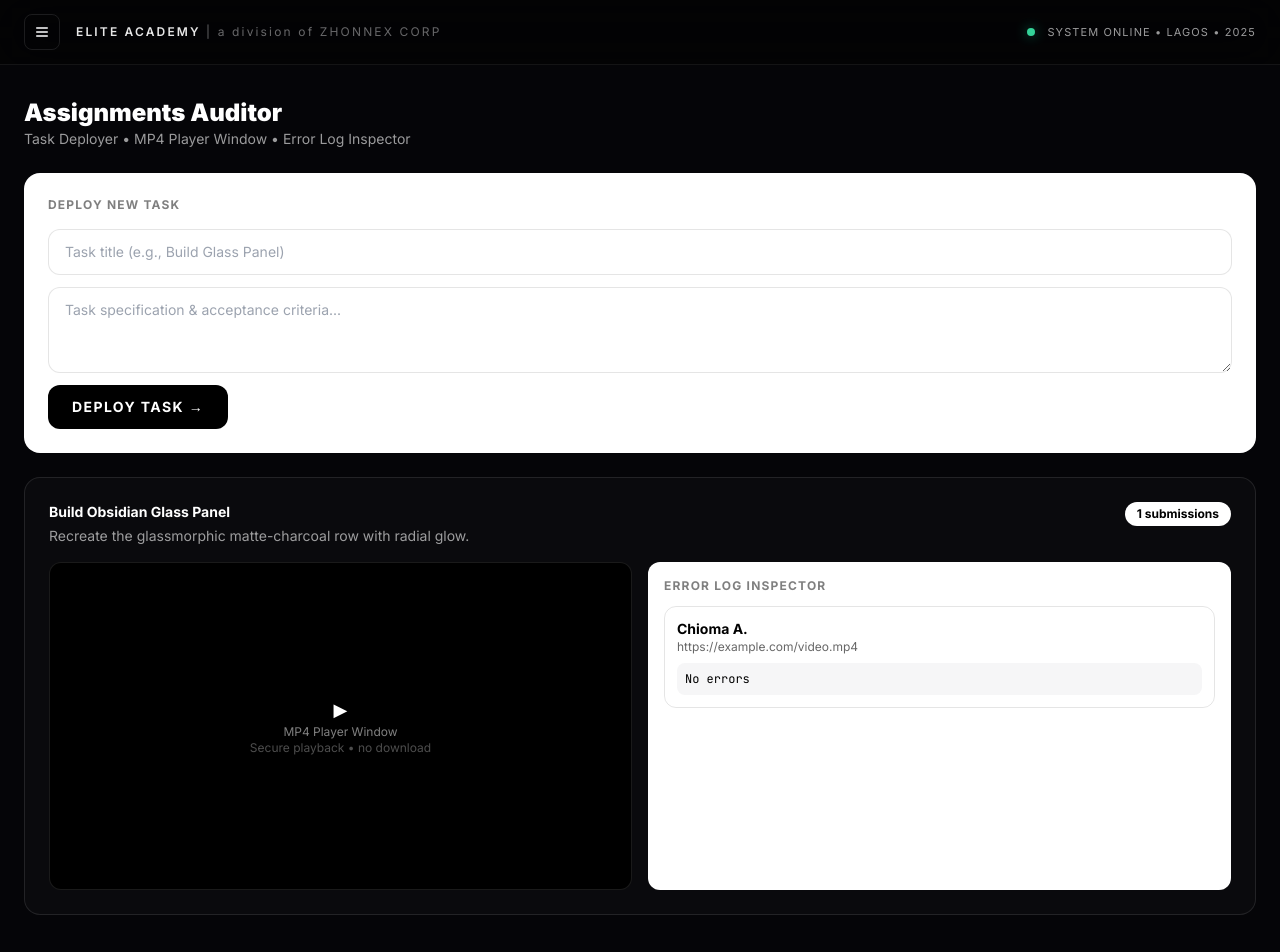
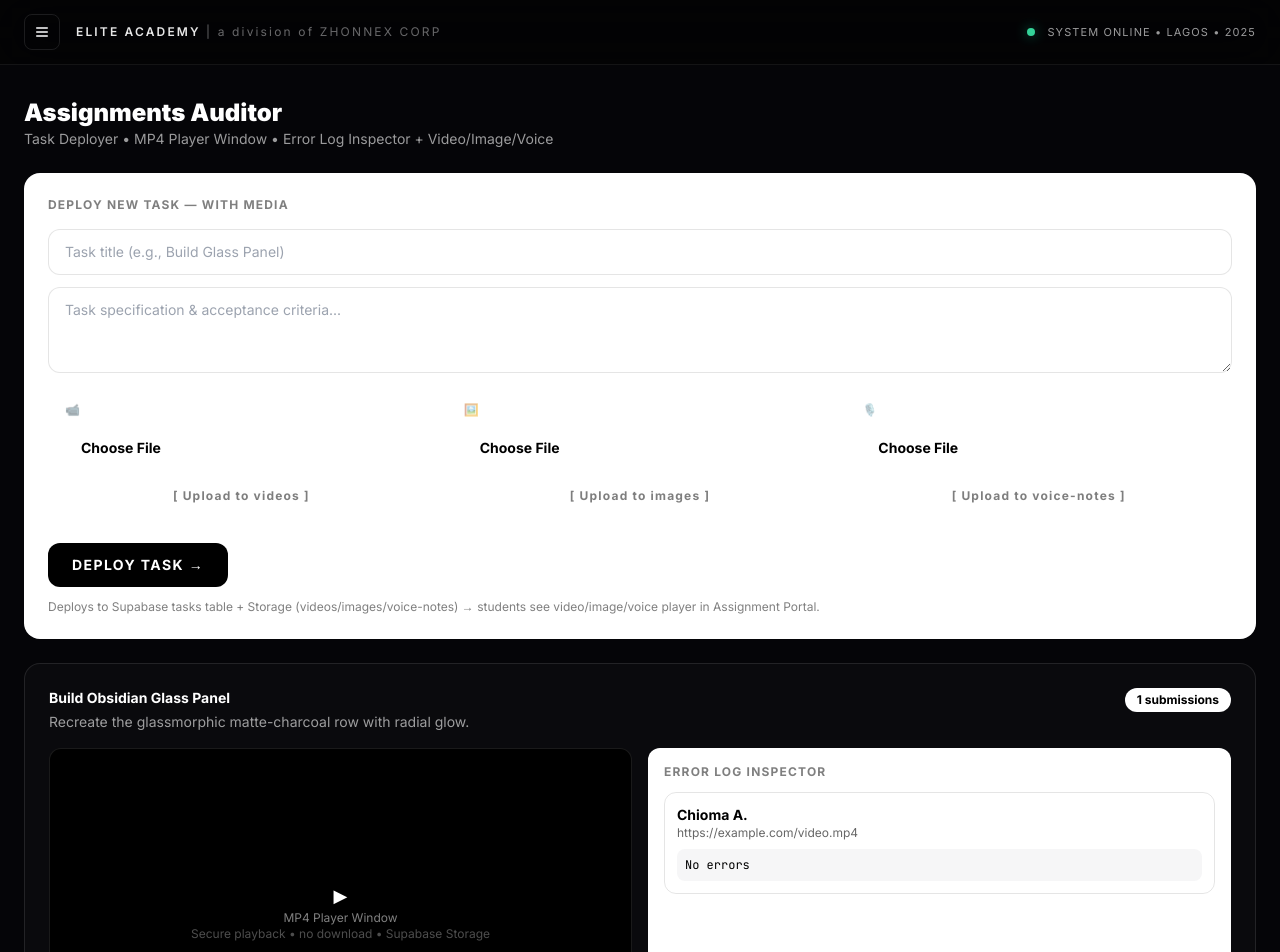
Before and after one commit to uwaziechidubem55-bit/zhonnex-platform, a Next.js app: page /teacher-lecture-suite/assignments-auditor in a window 1280 px wide. Shown: the top 952 px of the page. Built offline with nearby package versions, Linux system fonts and the light colour scheme.

Commit message:
Update page.tsx

```diff
--- a/app/teacher-lecture-suite/assignments-auditor/page.tsx
+++ b/app/teacher-lecture-suite/assignments-auditor/page.tsx
@@ -2,25 +2,42 @@
 import { useState } from "react";
 import Header from "@/components/ui/Header";
 import Sidebar from "@/components/ui/Sidebar";
+import MediaUploader from "@/components/MediaUploader";
 
 export default function AssignmentsAuditor() {
   const [sidebar, setSidebar] = useState(false);
   const [title, setTitle] = useState("");
   const [spec, setSpec] = useState("");
+  const [taskMedia, setTaskMedia] = useState<string>("");
+  const [taskMediaType, setTaskMediaType] = useState<string>("");
   const [tasks, setTasks] = useState<any[]>(() => {
     if (typeof window !== "undefined") {
       const t = localStorage.getItem("zhonnex_tasks");
       if (t) return JSON.parse(t);
     }
-    return [{ title: "Build Obsidian Glass Panel", spec: "Recreate the glassmorphic matte-charcoal row with radial glow.", video: "", submissions: [{ student: "Chioma A.", link: "https://example.com/video.mp4", log: "No errors" }] }];
+    return [{ title: "Build Obsidian Glass Panel", spec: "Recreate the glassmorphic matte-charcoal row with radial glow.", media_url: "", media_type: "", submissions: [{ student: "Chioma A.", link: "https://example.com/video.mp4", log: "No errors" }] }];
   });
 
-  const deploy = () => {
+  const deploy = async () => {
     if (!title) return alert("Title required");
-    const next = [...tasks, { title, spec, video: "", submissions: [] }];
+    const next = [...tasks, { title, spec, media_url: taskMedia, media_type: taskMediaType, submissions: [] }];
     setTasks(next);
     localStorage.setItem("zhonnex_tasks", JSON.stringify(next));
-    setTitle(""); setSpec("");
+    try {
+      await fetch("/api/upload", {
+        method: "POST",
+        body: (() => {
+          const fd = new FormData();
+          const blob = new Blob([JSON.stringify({ title, spec, media_url: taskMedia })], { type: "application/json" });
+          fd.append("file", blob, "task.json");
+          fd.append("bucket", "feed-assets");
+          fd.append("author", "Teacher");
+          return fd;
+        })(),
+      });
+    } catch {}
+    setTitle(""); setSpec(""); setTaskMedia(""); setTaskMediaType("");
+    alert("Task deployed with media to Supabase + students see it in Assignment Portal");
   };
 
   return (
@@ -29,13 +46,20 @@ export default function AssignmentsAuditor() {
       <Sidebar open={sidebar} onClose={() => setSidebar(false)} />
       <div className="mx-auto max-w-[1280px] px-6 py-8">
         <h1 className="text-2xl font-black">Assignments Auditor</h1>
-        <p className="text-sm text-white/60">Task Deployer • MP4 Player Window • Error Log Inspector</p>
+        <p className="text-sm text-white/60">Task Deployer • MP4 Player Window • Error Log Inspector + Video/Image/Voice</p>
         <div className="mt-6 rounded-2xl bg-white text-black p-6">
-          <div className="text-xs tracking-widest font-bold text-black/50">DEPLOY NEW TASK</div>
+          <div className="text-xs tracking-widest font-bold text-black/50">DEPLOY NEW TASK — WITH MEDIA</div>
           <div className="mt-4 grid gap-3">
             <input value={title} onChange={e => setTitle(e.target.value)} placeholder="Task title (e.g., Build Glass Panel)" className="w-full rounded-xl border border-black/10 px-4 py-3 text-sm outline-none" />
             <textarea value={spec} onChange={e => setSpec(e.target.value)} placeholder="Task specification & acceptance criteria..." rows={3} className="w-full rounded-xl border border-black/10 px-4 py-3 text-sm outline-none" />
+            <div className="grid md:grid-cols-3 gap-3">
+              <MediaUploader bucket="videos" label="📹 Task Video Instruction" onUploaded={(url)=>{ setTaskMedia(url); setTaskMediaType("video"); }} />
+              <MediaUploader bucket="images" label="🖼️ Task Image Spec" onUploaded={(url)=>{ setTaskMedia(url); setTaskMediaType("image"); }} />
+              <MediaUploader bucket="voice-notes" label="🎙️ Voice Instruction" onUploaded={(url)=>{ setTaskMedia(url); setTaskMediaType("voice"); }} />
+            </div>
+            {taskMedia && <div className="rounded-xl bg-emerald-500/10 border border-emerald-500/20 p-3 text-sm"><span className="font-bold text-emerald-600">✓ Media attached:</span> <a href={taskMedia} target="_blank" className="break-all underline">{taskMedia}</a> ({taskMediaType})</div>}
             <button onClick={deploy} className="w-fit rounded-xl bg-black text-white px-6 py-3 text-sm font-bold tracking-widest">DEPLOY TASK →</button>
+            <div className="text-xs text-black/50">Deploys to Supabase tasks table + Storage (videos/images/voice-notes) → students see video/image/voice player in Assignment Portal.</div>
           </div>
         </div>
         <div className="mt-6 grid gap-4">
@@ -45,16 +69,26 @@ export default function AssignmentsAuditor() {
                 <div>
                   <div className="text-sm font-bold">{t.title}</div>
                   <div className="text-sm text-white/60 mt-1">{t.spec}</div>
+                  {t.media_url && (
+                    <div className="mt-3">
+                      {t.media_type === "video" && <video src={t.media_url} controls className="w-full max-w-md rounded-xl border border-white/10" />}
+                      {t.media_type === "image" && <img src={t.media_url} alt="task" className="w-full max-w-md rounded-xl border border-white/10" />}
+                      {t.media_type === "voice" && <audio src={t.media_url} controls className="w-full max-w-md" />}
+                      {!["video","image","voice"].includes(t.media_type) && <a href={t.media_url} target="_blank" className="text-xs underline text-white/70 break-all">{t.media_url}</a>}
+                    </div>
+                  )}
                 </div>
                 <span className="h-fit px-3 py-1 rounded-full bg-white text-black text-xs font-bold">{t.submissions.length} submissions</span>
               </div>
               <div className="mt-4 grid md:grid-cols-2 gap-4">
-                <div className="rounded-xl bg-black border border-white/10 aspect-video grid place-items-center">
-                  <div className="text-center">
-                    <div className="text-lg">▶</div>
-                    <div className="text-xs text-white/50">MP4 Player Window</div>
-                    <div className="text-xs text-white/30">Secure playback • no download</div>
-                  </div>
+                <div className="rounded-xl bg-black border border-white/10 aspect-video grid place-items-center overflow-hidden">
+                  {t.media_url && t.media_type === "video" ? <video src={t.media_url} controls className="w-full h-full object-cover" /> : (
+                    <div className="text-center">
+                      <div className="text-lg">▶</div>
+                      <div className="text-xs text-white/50">MP4 Player Window</div>
+                      <div className="text-xs text-white/30">Secure playback • no download • Supabase Storage</div>
+                    </div>
+                  )}
                 </div>
                 <div className="rounded-xl bg-white text-black p-4">
                   <div className="text-xs tracking-widest font-bold text-black/50">ERROR LOG INSPECTOR</div>
```
